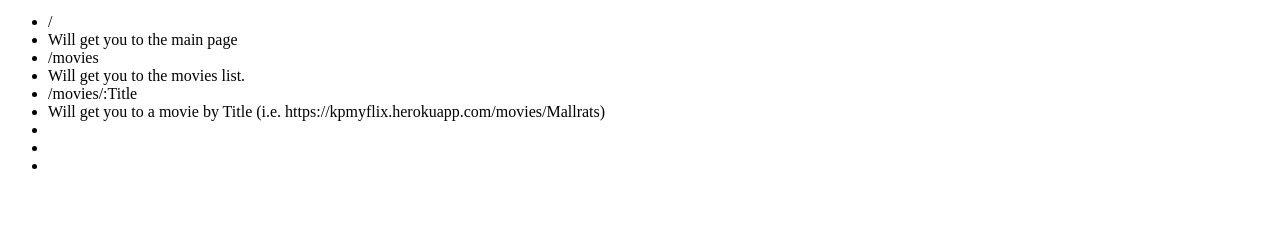
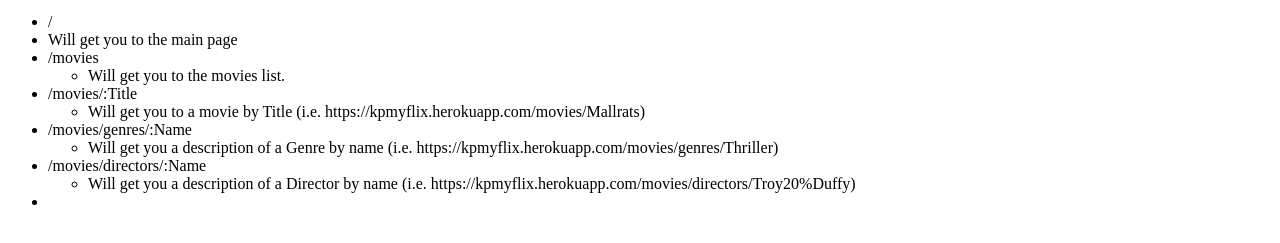
Before and after one commit to KevinPackerDesign/movie.api, a website: page public/documentation.html in a window 1280 px wide. Shown: the part 137-380 px from the top of the page. Drawn offline with Linux system fonts and the light colour scheme.

Commit message:
exercise_2.10.7.3

```diff
--- a/public/documentation.html
+++ b/public/documentation.html
@@ -23,22 +23,36 @@
 
       <li>
         /movies
+        <ul>
           <li>
           Will get you to the movies list.
           </li>
+        </ul>
       </li>
 
       <li>
         /movies/:Title
+        <ul>
           <li>
             Will get you to a movie by Title (i.e. https://kpmyflix.herokuapp.com/movies/Mallrats)
           </li>
+        </ul>
       </li>
 
       <li>
-
+        /movies/genres/:Name
+        <ul>
+          <li>
+          Will get you a description of a Genre by name (i.e. https://kpmyflix.herokuapp.com/movies/genres/Thriller)
           </li>
+        </ul>
+      </li>
+      <li>/movies/directors/:Name
+        <ul>
           <li>
+          Will get you a description of a Director by name (i.e. https://kpmyflix.herokuapp.com/movies/directors/Troy20%Duffy)
+          </li>
+        </ul>
 
       </li>
       <li>
```
Also changed, not shown: README.md. Lines whose indentation alone changed are shown as unchanged.
